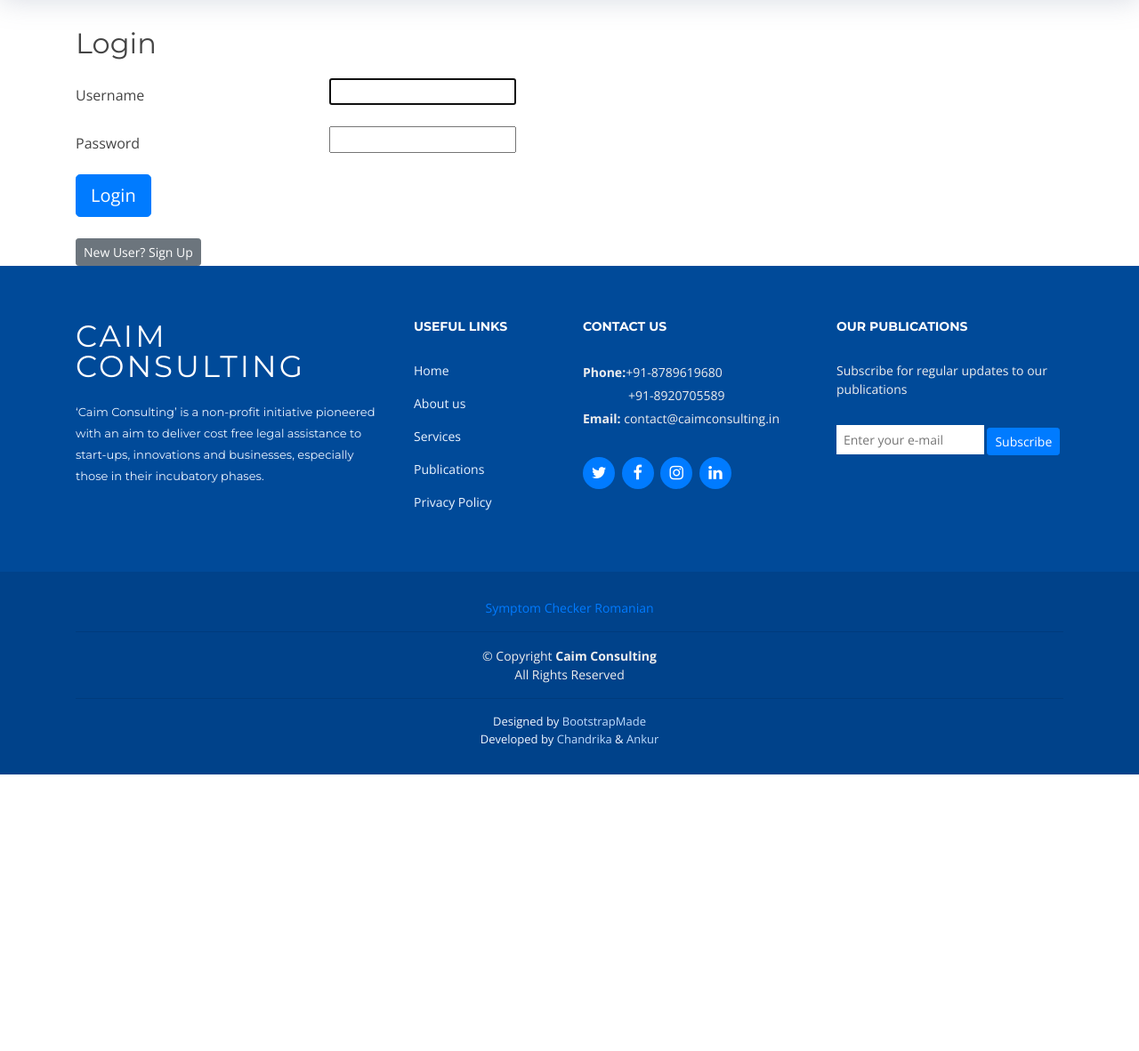
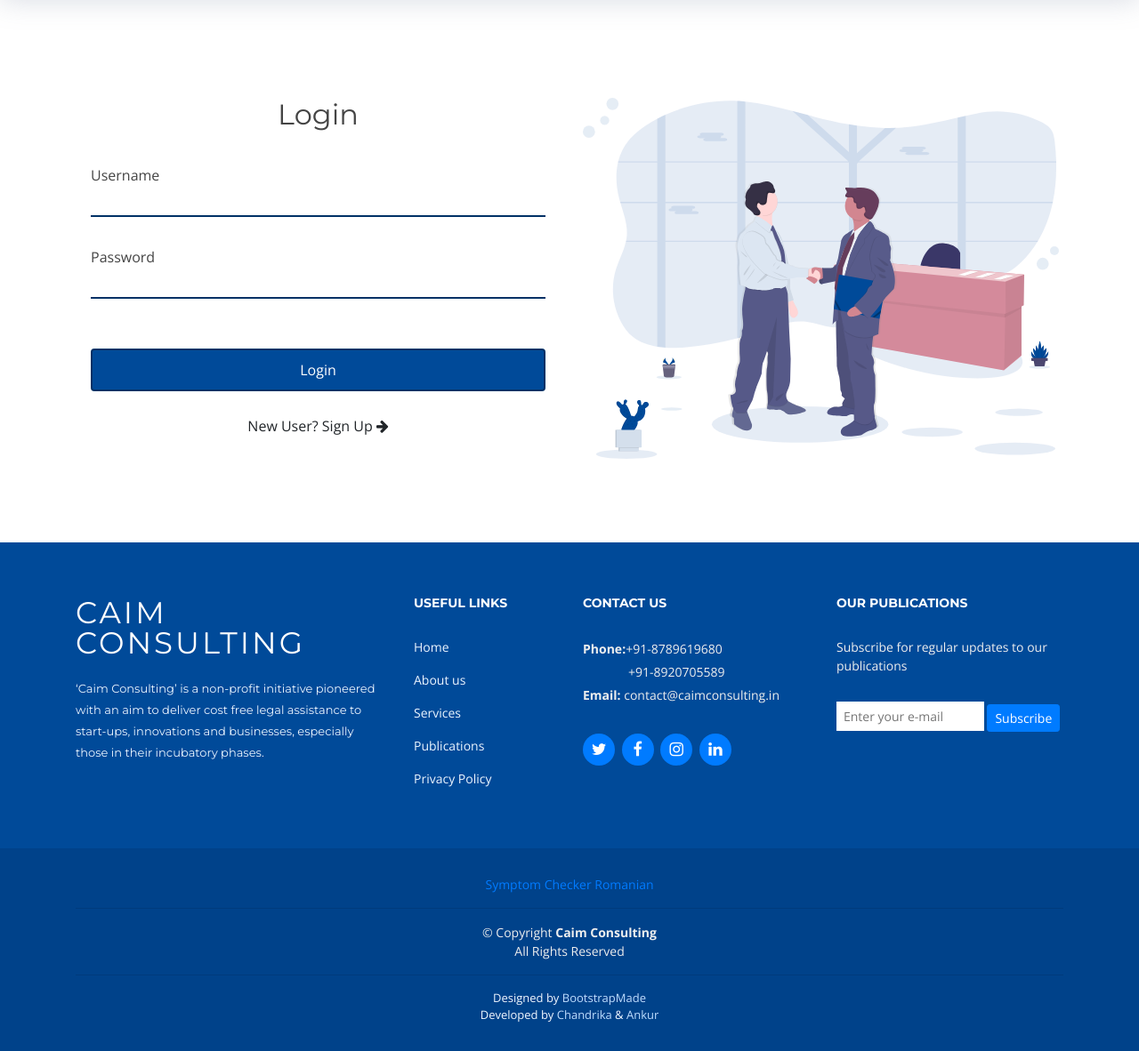
Before and after one commit to nkhs/caim-consulting-website, a Django app: page /accounts/login/ in a window 1280 px wide. Shown: the part 100-1282 px from the top of the page at 89% size. Before the commit the page ends 971 px from the top, so only its background shows below. Run offline with Django 3.2, Linux system fonts and the light colour scheme; parts of the project's set-up code (start-up, migrations or seed data) failed here and were passed over; some libraries are stand-ins or nearby versions.

Commit message:
Login Page styling

```diff
--- a/accounts/templates/registration/login.html
+++ b/accounts/templates/registration/login.html
@@ -2,12 +2,54 @@
 <!-- prettier-ignore -->
 {% load static %}
 
-<main id="main">
-  <div class="container">
-    <h2>Login</h2>
+<main id="main" >
+  <div class="container" id = "login">
+    <div class = "row justify-content-center">
+      <div class = "col-md-6 col-sm-12 col-xs-12">
+        <h2>Login</h2>
+        <div class = "form-login">
+          {{ form.non_field_errors }}
+          <form method="post">
+          <!-- prettier-ignore -->
+          {% csrf_token %}
+          {% for field in form %}
+          {{ field.errors }}
+            <div class="form-group ">
+              <label class=" col-form-label" for="{{ field.id_for_label }}">
+                {{ field.label }}
+              </label>
+              <div class="">
+                {{ field }}
+                <small class="form-text text-muted">
+                  {{field.help_text}}
+                </small>
+              </div>
+            </div>
+          {% endfor %}
+            <button class="btn btn-login" type="submit" style="margin-top: 30px;">Login</button>
+          </form>
+
+          <form action="{% url 'sign_up' %}">
+            <button class="btn btn-sign-up" type="submit">
+              New User? Sign Up <i class="fa fa-arrow-right"></i>
+            </button>
+          </form>
+        </div>
+
+
+      </div>
+
+      <div class = "col-md-6 col-xs-0 col-sm-0 ">
+        <img
+          src = "{% static 'img/login.svg' %}"
+          class="img-fluid">
+
+      </div>
+    </div>
+    <!-- <h2>Login</h2>
     {{ form.non_field_errors }}
     <form method="post">
-      <!-- prettier-ignore -->
+
       {% csrf_token %}
       {% for field in form %}
       {{ field.errors }}
@@ -24,16 +66,13 @@
       </div>
       {% endfor %}
       <button class="btn btn-primary btn-lg" type="submit">Login</button>
-    </form>
+    </form> -->
+
+
+
   </div>
   <br />
-  <div class="container">
-    <form action="{% url 'sign_up' %}">
-      <button class="btn btn-secondary btn-sm" type="submit">
-        New User? Sign Up
-      </button>
-    </form>
-  </div>
+
 </main>
 
 {% endblock %}
--- a/caimconsulting/static/css/style.css
+++ b/caimconsulting/static/css/style.css
@@ -1697,3 +1697,63 @@
     font-size: 15px;
   }
 }
+
+
+#login {
+  margin-right: auto;
+  margin-left: auto;
+  margin-top: 60px;
+  margin-bottom: 50px;
+  padding: 20px ;
+
+}
+
+#login h2{
+  text-align: center;
+}
+
+#login .form-login{
+  text-align: center;
+}
+
+#login form{
+  padding: 10px 12px;
+  width: 100%;
+  display: inline-block;
+  text-align: left;
+  margin-right:auto ;
+  margin-left: auto;
+}
+
+#login input{
+  margin-bottom: 10px;
+  width: 100%;
+  outline: none;
+  border: none;
+  border-bottom: 2px solid #003166 ;
+}
+
+#login .btn-login{
+  border:2px solid #003166;
+  background-color: #004a99;
+  padding: 10px;
+  width: 100%;
+  color: white;
+}
+
+#login .btn-sign-up{
+  width: 100%;
+  text-align: center;
+}
+
+
+@media (max-width: 765px) {
+
+  #login{
+    margin-top: 20px;
+  }
+
+  #login .img-fluid{
+    display: none;
+  }
+}
```
Also changed, not shown: accounts/static/img/login.svg (added), accounts/static/img/undraw_finance_0bdk.svg (added).
